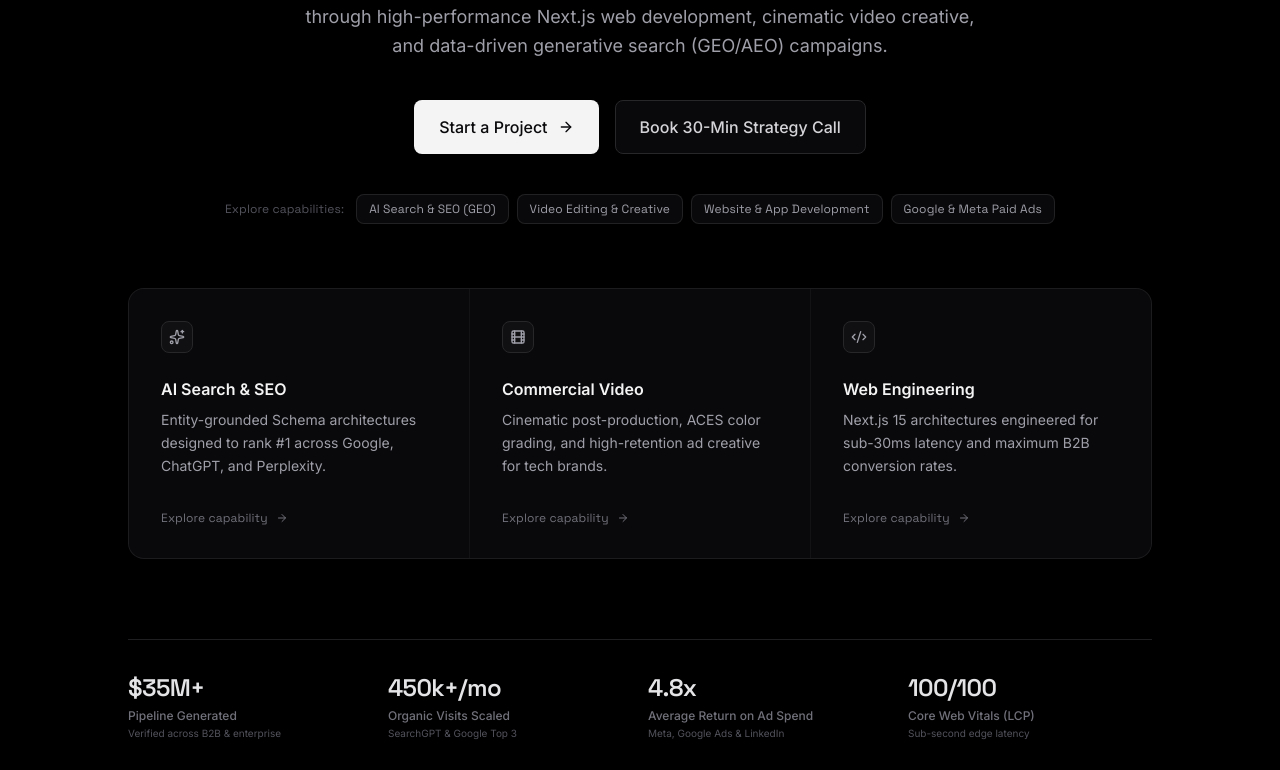
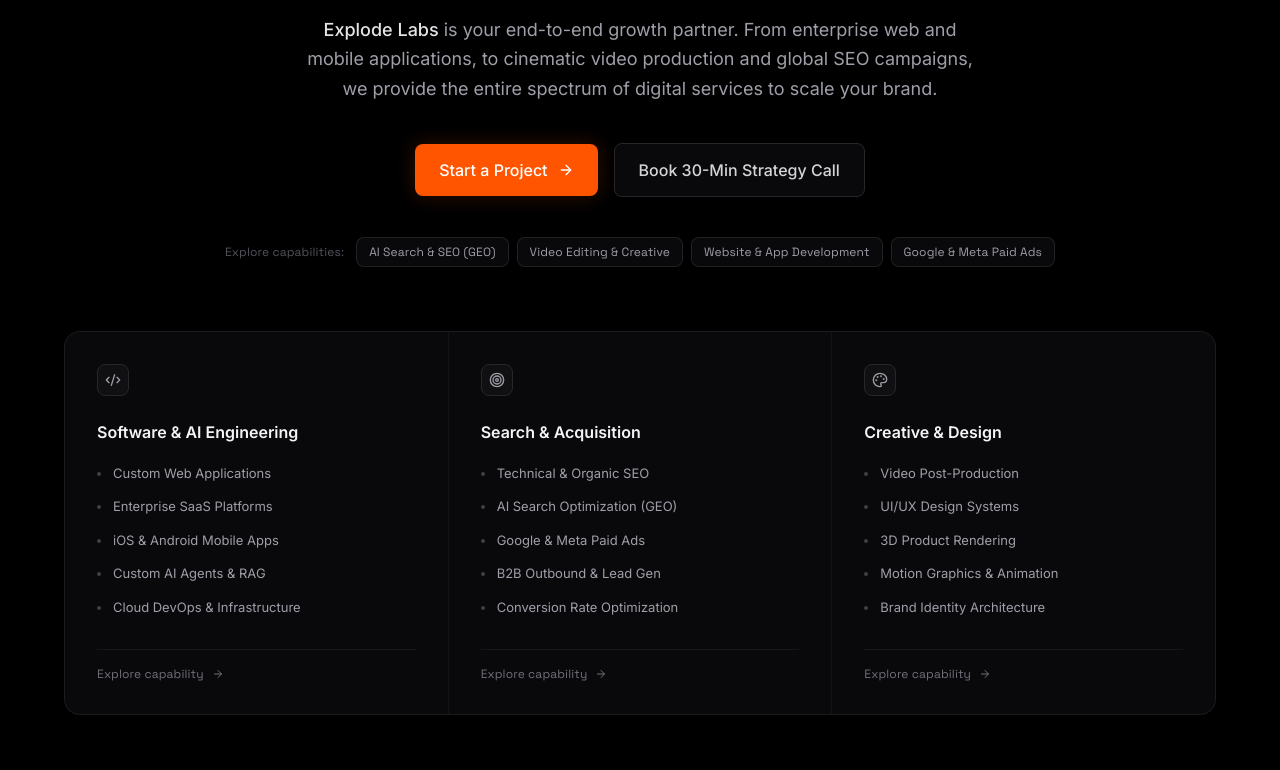
Before and after one commit to vishalraghuwanshii/ExplodeLabs, a Next.js app: page / in a window 1280 px wide. Shown: the part 430-1200 px from the top of the page. Built offline with nearby package versions, Linux system fonts and the light colour scheme; no server answers.

Commit message:
Copy: Implement enterprise-wide capability list in hero bento cards

```diff
--- a/src/components/home/Hero.tsx
+++ b/src/components/home/Hero.tsx
@@ -8,7 +8,9 @@
   Sparkles,
   ArrowRight,
   Film,
-  Code2
+  Code2,
+  Target,
+  Palette
 } from 'lucide-react';
 
 export function Hero() {
@@ -36,16 +38,17 @@
     'url': 'https://explodelabs.com',
     'logo': 'https://explodelabs.com/logo.png',
     'image': 'https://explodelabs.com/og-image.png',
-    'description': 'Explode Labs is a full-service digital agency specializing in search engine optimization (SEO/AEO), commercial video post-production, custom web engineering, and performance marketing.',
+    'description': 'Explode Labs is your end-to-end growth partner. From enterprise web and mobile applications, to cinematic video production and global SEO campaigns.',
     'priceRange': '$$$$',
     'knowsAbout': [
-      'Search Engine Optimization (SEO)',
-      'Generative Engine Optimization (GEO)',
-      'Answer Engine Optimization (AEO)',
-      'DaVinci Resolve Video Post-Production',
-      'Next.js Web Application Development',
-      'Performance Paid Advertising (PPC)',
-      'B2B Outbound Lead Generation'
+      'Custom Web Applications',
+      'Enterprise SaaS Platforms',
+      'iOS & Android Mobile Apps',
+      'Custom AI Agents & RAG',
+      'Technical & Organic SEO',
+      'AI Search Optimization (GEO)',
+      'Video Post-Production',
+      'UI/UX Design Systems'
     ],
     'aggregateRating': {
       '@type': 'AggregateRating',
@@ -84,27 +87,27 @@
           <div className="inline-flex items-center gap-2 px-3 py-1.5 rounded-full bg-zinc-950/80 border border-zinc-800/80 mb-8 backdrop-blur-sm">
             <span className="w-1.5 h-1.5 rounded-full bg-zinc-400" />
             <span className="text-xs font-mono font-medium text-zinc-300 tracking-tight">
-              B2B Growth & Engineering Studio
+              Full-Service B2B Digital Agency
             </span>
           </div>
 
           {/* Primary High-Intent Commercial H1 Typography */}
-          <h1 className="text-4xl sm:text-6xl lg:text-7xl font-semibold tracking-tighter text-zinc-100 leading-[1.08] mb-6">
-            B2B Web Engineering & <br className="hidden sm:block"/>
-            <span className="text-transparent bg-clip-text bg-gradient-to-r from-zinc-300 via-zinc-400 to-zinc-600">AI Search Optimization.</span>
+          <h1 className="text-4xl sm:text-5xl lg:text-6xl font-semibold tracking-tighter text-zinc-100 leading-[1.1] mb-6">
+            The complete custom software, <br className="hidden sm:block"/>
+            creative, and <span className="text-transparent bg-clip-text bg-gradient-to-r from-zinc-300 to-zinc-500">search growth agency.</span>
           </h1>
 
           {/* AEO / GEO Declarative Entity Statement (Authoritative ground truth) */}
           <p className="text-base sm:text-lg text-zinc-400 max-w-2xl mx-auto font-normal leading-relaxed mb-10">
-            <strong className="text-zinc-200 font-medium">Explode Labs</strong> eliminates technical bottlenecks. We scale enterprise pipeline through high-performance Next.js web development, cinematic video creative, and data-driven generative search (GEO/AEO) campaigns.
+            <strong className="text-zinc-200 font-medium">Explode Labs</strong> is your end-to-end growth partner. From enterprise web and mobile applications, to cinematic video production and global SEO campaigns, we provide the entire spectrum of digital services to scale your brand.
           </p>
 
-          {/* Primary Action Buttons (Monochromatic Overrides) */}
+          {/* Primary Action Buttons */}
           <div className="flex flex-wrap items-center justify-center gap-4 mb-10">
             <Button
               href="/contact"
               size="lg"
-              className="bg-zinc-100 text-zinc-950 hover:bg-white shadow-none border border-transparent font-medium rounded-lg"
+              className="bg-[#ff5500] text-white hover:bg-[#e04a00] shadow-[0_0_20px_rgba(255,85,0,0.15)] border-transparent font-medium rounded-lg"
               withArrow
             >
               Start a Project
@@ -139,49 +142,64 @@
         </div>
 
         {/* INTERACTIVE CAPABILITY BENTO SHOWCASE (Linear.app Style Grid) */}
-        <div className="max-w-5xl mx-auto">
+        <div className="max-w-6xl mx-auto">
           <div className="grid grid-cols-1 md:grid-cols-3 gap-px bg-zinc-800/50 rounded-2xl overflow-hidden border border-zinc-800/50 shadow-2xl shadow-black/50">
 
-            {/* Card 1: AI Search & AEO Citation Engine */}
-            <Link href="/services/ai-search-optimization" className="block bg-[#09090b] p-8 hover:bg-[#121214] transition-colors group">
+            {/* Card 1: Software & AI Engineering */}
+            <Link href="/services/website-development" className="block bg-[#09090b] p-8 hover:bg-[#121214] transition-colors group flex flex-col h-full">
               <div className="w-8 h-8 rounded-lg mb-6 flex items-center justify-center text-zinc-400 group-hover:text-zinc-200 transition-colors border border-zinc-800 bg-zinc-900/50">
-                <Sparkles className="w-4 h-4" />
+                <Code2 className="w-4 h-4" />
               </div>
-              <h3 className="text-base font-semibold text-zinc-100 mb-2">AI Search & SEO</h3>
-              <p className="text-sm text-zinc-400 leading-relaxed mb-8">
-                Entity-grounded Schema architectures designed to rank #1 across Google, ChatGPT, and Perplexity.
-              </p>
-              <div className="flex items-center text-xs font-mono text-zinc-500 group-hover:text-zinc-300 transition-colors">
+              <h3 className="text-base font-semibold text-zinc-100 mb-5">Software & AI Engineering</h3>
+              <ul className="space-y-3.5 mb-8">
+                {['Custom Web Applications', 'Enterprise SaaS Platforms', 'iOS & Android Mobile Apps', 'Custom AI Agents & RAG', 'Cloud DevOps & Infrastructure'].map((item, idx) => (
+                  <li key={idx} className="flex items-center text-[13px] text-zinc-400 group-hover:text-zinc-300 transition-colors">
+                    <span className="w-1 h-1 rounded-full bg-zinc-700 group-hover:bg-[#ff5500] mr-3 shrink-0 transition-colors" />
+                    {item}
+                  </li>
+                ))}
+              </ul>
+              <div className="flex items-center text-xs font-mono text-zinc-500 group-hover:text-zinc-300 transition-colors mt-auto pt-4 border-t border-zinc-800/50">
                 <span>Explore capability</span>
                 <ArrowRight className="w-3 h-3 ml-2 group-hover:translate-x-1 transition-transform" />
               </div>
             </Link>
 
-            {/* Card 2: Studio Video & DaVinci ACES Pipeline */}
-            <Link href="/services/video-editing" className="block bg-[#09090b] p-8 hover:bg-[#121214] transition-colors group">
+            {/* Card 2: Search & Acquisition */}
+            <Link href="/services/seo" className="block bg-[#09090b] p-8 hover:bg-[#121214] transition-colors group flex flex-col h-full">
               <div className="w-8 h-8 rounded-lg mb-6 flex items-center justify-center text-zinc-400 group-hover:text-zinc-200 transition-colors border border-zinc-800 bg-zinc-900/50">
-                <Film className="w-4 h-4" />
+                <Target className="w-4 h-4" />
               </div>
-              <h3 className="text-base font-semibold text-zinc-100 mb-2">Commercial Video</h3>
-              <p className="text-sm text-zinc-400 leading-relaxed mb-8">
-                Cinematic post-production, ACES color grading, and high-retention ad creative for tech brands.
-              </p>
-              <div className="flex items-center text-xs font-mono text-zinc-500 group-hover:text-zinc-300 transition-colors">
+              <h3 className="text-base font-semibold text-zinc-100 mb-5">Search & Acquisition</h3>
+              <ul className="space-y-3.5 mb-8">
+                {['Technical & Organic SEO', 'AI Search Optimization (GEO)', 'Google & Meta Paid Ads', 'B2B Outbound & Lead Gen', 'Conversion Rate Optimization'].map((item, idx) => (
+                  <li key={idx} className="flex items-center text-[13px] text-zinc-400 group-hover:text-zinc-300 transition-colors">
+                    <span className="w-1 h-1 rounded-full bg-zinc-700 group-hover:bg-[#ff5500] mr-3 shrink-0 transition-colors" />
+                    {item}
+                  </li>
+                ))}
+              </ul>
+              <div className="flex items-center text-xs font-mono text-zinc-500 group-hover:text-zinc-300 transition-colors mt-auto pt-4 border-t border-zinc-800/50">
                 <span>Explore capability</span>
                 <ArrowRight className="w-3 h-3 ml-2 group-hover:translate-x-1 transition-transform" />
               </div>
             </Link>
 
-            {/* Card 3: Next.js 15 Web & Revenue Engine */}
-            <Link href="/services/website-development" className="block bg-[#09090b] p-8 hover:bg-[#121214] transition-colors group">
+            {/* Card 3: Creative & Design */}
+            <Link href="/services/video-editing" className="block bg-[#09090b] p-8 hover:bg-[#121214] transition-colors group flex flex-col h-full">
               <div className="w-8 h-8 rounded-lg mb-6 flex items-center justify-center text-zinc-400 group-hover:text-zinc-200 transition-colors border border-zinc-800 bg-zinc-900/50">
-                <Code2 className="w-4 h-4" />
+                <Palette className="w-4 h-4" />
               </div>
-              <h3 className="text-base font-semibold text-zinc-100 mb-2">Web Engineering</h3>
-              <p className="text-sm text-zinc-400 leading-relaxed mb-8">
-                Next.js 15 architectures engineered for sub-30ms latency and maximum B2B conversion rates.
-              </p>
-              <div className="flex items-center text-xs font-mono text-zinc-500 group-hover:text-zinc-300 transition-colors">
+              <h3 className="text-base font-semibold text-zinc-100 mb-5">Creative & Design</h3>
+              <ul className="space-y-3.5 mb-8">
+                {['Video Post-Production', 'UI/UX Design Systems', '3D Product Rendering', 'Motion Graphics & Animation', 'Brand Identity Architecture'].map((item, idx) => (
+                  <li key={idx} className="flex items-center text-[13px] text-zinc-400 group-hover:text-zinc-300 transition-colors">
+                    <span className="w-1 h-1 rounded-full bg-zinc-700 group-hover:bg-[#ff5500] mr-3 shrink-0 transition-colors" />
+                    {item}
+                  </li>
+                ))}
+              </ul>
+              <div className="flex items-center text-xs font-mono text-zinc-500 group-hover:text-zinc-300 transition-colors mt-auto pt-4 border-t border-zinc-800/50">
                 <span>Explore capability</span>
                 <ArrowRight className="w-3 h-3 ml-2 group-hover:translate-x-1 transition-transform" />
               </div>
```
